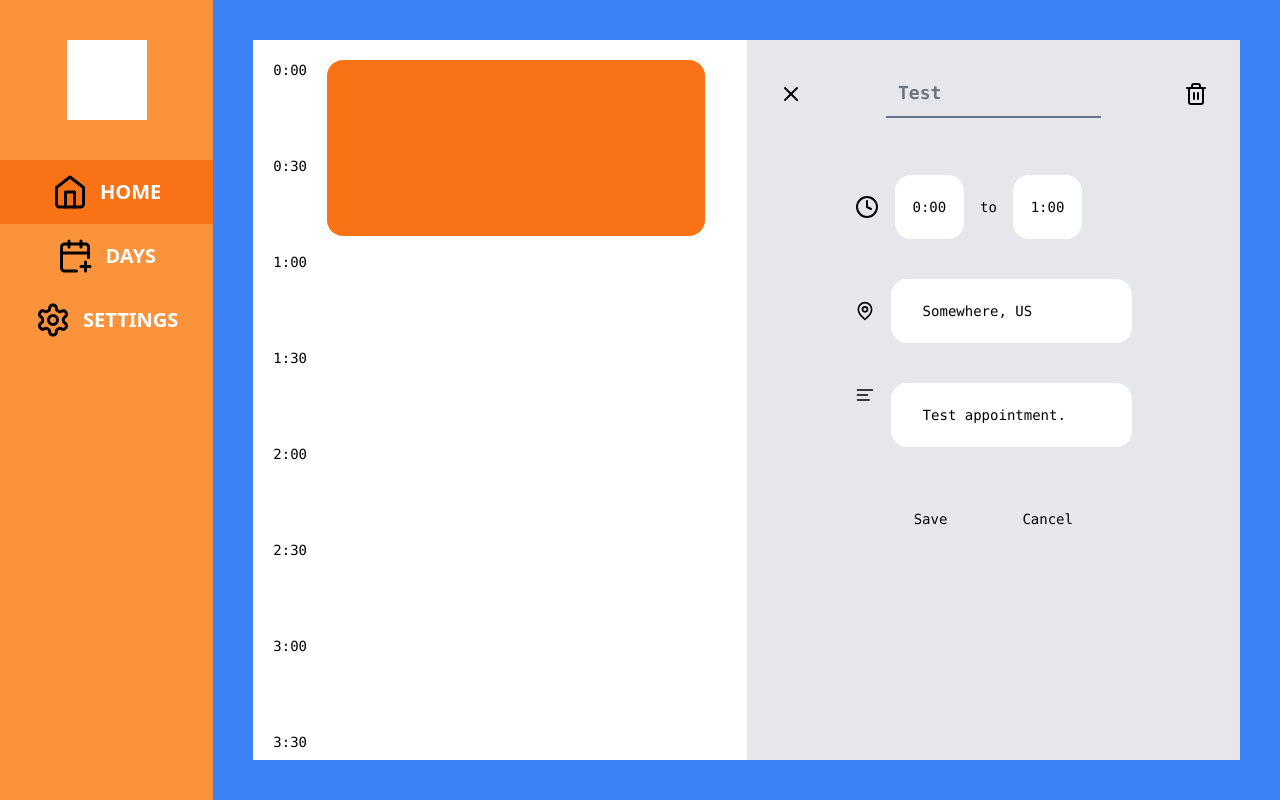
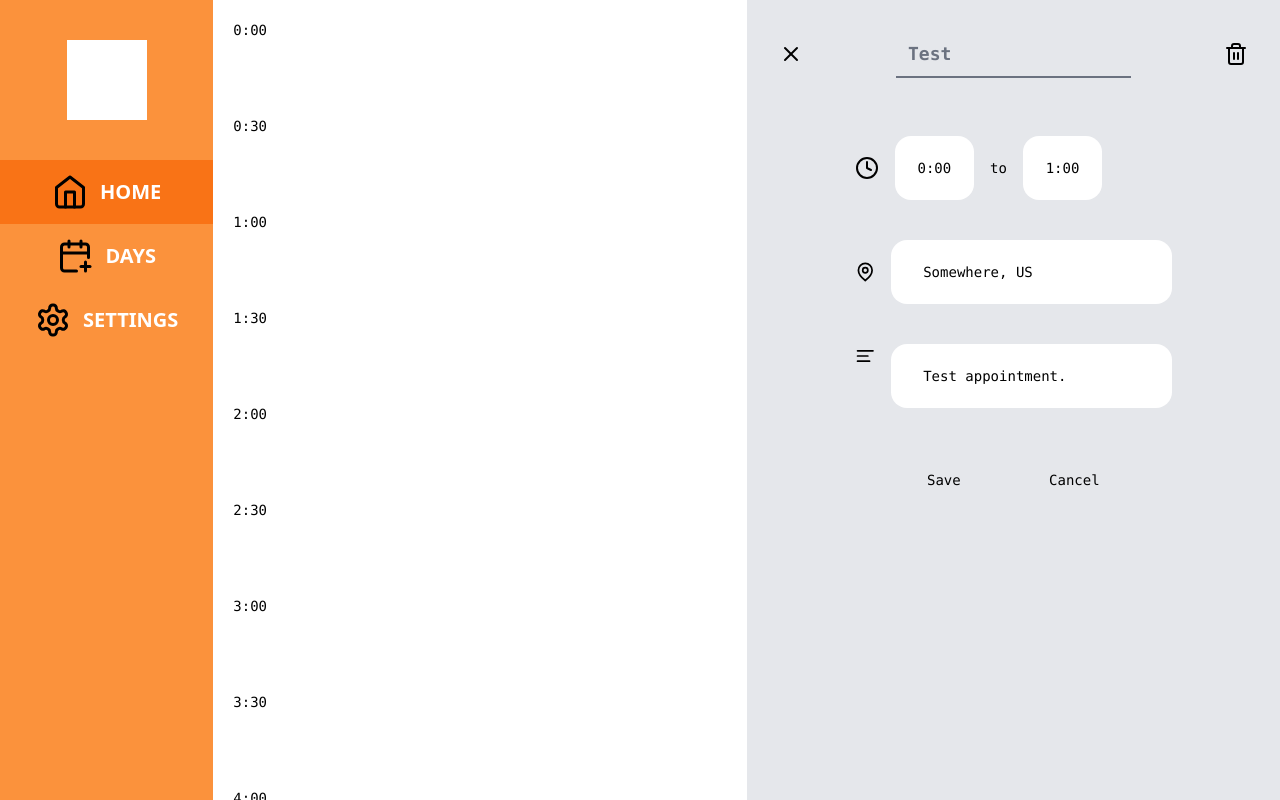
Before and after one commit to ouckah/one-day, a Next.js app: page / in a window 1280 px wide. Both pictures are taken after a click on the button "0:00". Built offline with nearby package versions, Linux system fonts and the light colour scheme.

Commit message:
✨ slots

```diff
--- a/app/page.tsx
+++ b/app/page.tsx
@@ -3,7 +3,7 @@ import { DayScheduler } from "@/components/Day Scheduler";
 export default function Home() {
   return (
     <main className="flex flex-row w-full min-h-screen h-full items-center justify-between bg-red-500">
-      <div className="flex flex-col z-10 w-full h-screen items-center justify-between p-10 font-mono text-sm lg:flex bg-blue-500">
+      <div className="flex flex-col z-10 w-full h-screen items-center justify-between font-mono text-sm lg:flex bg-blue-500">
 
         <DayScheduler />
 
--- /dev/null
+++ b/components/Day Scheduler/components/Slot/index.tsx
@@ -0,0 +1,74 @@
+'use client'
+
+import { Status } from "@/types/dist";
+
+export const Slot = ({ title, color, header, footer }: {
+    title: string,
+    color: Status,
+    header?: Boolean,
+    footer?: Boolean,
+}) => {
+
+    // dont render if no appointment status
+    if (color === Status.Empty) return null
+
+    const backgroundColor = color as string;
+    return (
+        <>
+
+            {/* Single Appointment (full rounded) */}
+            {
+                header && footer &&
+                <>
+                    <div className="w-5/6 h-20 self-start rounded-t-2xl">
+                        <div className={`flex flex-row justify-start w-full h-1/5 bg-${backgroundColor}-800 rounded-t-2xl`}>
+                            <h1 className="text-white font-bold px-5">
+                                {title}
+                            </h1>
+                        </div>
+                        <div className={`w-full h-4/5 bg-${backgroundColor}-200 rounded-b-2xl`}>
+
+                        </div>
+                    </div>
+                </>
+            }
+
+            {/* Header */}
+            {
+                header && !footer &&
+                <>
+                    <div className="w-5/6 h-24 self-start rounded-t-2xl">
+                        <div className={`flex flex-row justify-start w-full h-1/5 bg-${backgroundColor}-800 rounded-t-2xl`}>
+                            <h1 className="text-white font-bold px-5">
+                                {title}
+                            </h1>
+                        </div>
+                        <div className={`w-full h-4/5 bg-${backgroundColor}-200`}>
+
+                        </div>
+                    </div>
+                </>
+            }
+
+            {/* Footer */}
+            {
+                !header && footer &&
+                <>
+                    <div className={`flex flex-row justify-start w-5/6 h-20 bg-${backgroundColor}-200 rounded-b-2xl`}>
+
+                    </div>
+                </>
+            }
+
+            {/* Body */}
+            {
+                !header && !footer &&
+                <>
+                    <div className={`flex flex-row justify-start w-5/6 h-24 bg-${backgroundColor}-200`}>
+
+                    </div>
+                </>
+            }
+        </>
+    )
+}
--- a/components/Day Scheduler/index.tsx
+++ b/components/Day Scheduler/index.tsx
@@ -1,16 +1,10 @@
 'use client'
 import { useState, useEffect, MouseEvent } from "react";
+import { Status } from "@/types/dist";
 import { X, Trash2, Clock, MapPin, AlignLeft, CalendarCheck } from 'lucide-react';
+import { Slot } from "./components/Slot";
 
 export const DayScheduler = () => {
-    enum Status {
-        Empty = 0,
-        Red,
-        Orange,
-        Yellow,
-        Blue,
-        Green,
-    }
     interface Appointment {
         title: string
         start: string,
@@ -108,13 +102,14 @@ export const DayScheduler = () => {
 
             // loop through each slot index and set
             // slot status to active color
+            let updatedSlots = slots;
             for (let i = startIndex; i < endIndex; i++) {
-                slots[i].status = Status.Orange;
-                slots[i].appointmentKey = startTime;
+                updatedSlots[i].status = Status.Orange;
+                updatedSlots[i].appointmentKey = startTime;
             }
+            setSlots(updatedSlots);
         }
     }
-    renderAppointments();
 
     const addAppointment = (appointment: { [appointmentKey: string]: Appointment }) => {
         const startTime = Object.keys(appointment)[0]; // Extract the start time from the keys of the appointment object
@@ -249,7 +244,11 @@ export const DayScheduler = () => {
 
     useEffect(() => {
         selected?.start ? selectAppointment(selected.start) : null
-    }, [selected])
+    }, [selected]);
+
+    useEffect(() => {
+        renderAppointments();
+    }, []);
 
     return (
         <>
@@ -294,32 +293,40 @@ export const DayScheduler = () => {
                                                 // single appointment (full rounded)
                                                 time == startTime && time == endTime ?
                                                 (
-                                                    <div className={appointmentSingleStyle}>
-
-                                                    </div>
+                                                    <Slot
+                                                        title={appointment!.title}
+                                                        color={slot.status}
+                                                        header
+                                                        footer
+                                                    />
                                                 ) : (
 
                                                     // header
                                                     time == startTime ?
                                                     (
-                                                        <div className={appointmentHeaderStyle}>
-
-                                                        </div>
+                                                        <Slot
+                                                            title={appointment!.title}
+                                                            color={slot.status}
+                                                            header
+                                                        />
                                                     ) : (
 
                                                         // footer
                                                         time == endTime ?
                                                         (
-                                                            <div className={appointmentFooterStyle}>
-
-                                                            </div>
+                                                            <Slot
+                                                                title={appointment!.title}
+                                                                color={slot.status}
+                                                                footer
+                                                            />
                                                         ) :
 
                                                         // body
                                                         (
-                                                            <div className={appointmentBodyStyle}>
-
-                                                            </div>
+                                                            <Slot
+                                                                title={appointment!.title}
+                                                                color={slot.status}
+                                                            />
                                                         )
 
                                                     )
```
